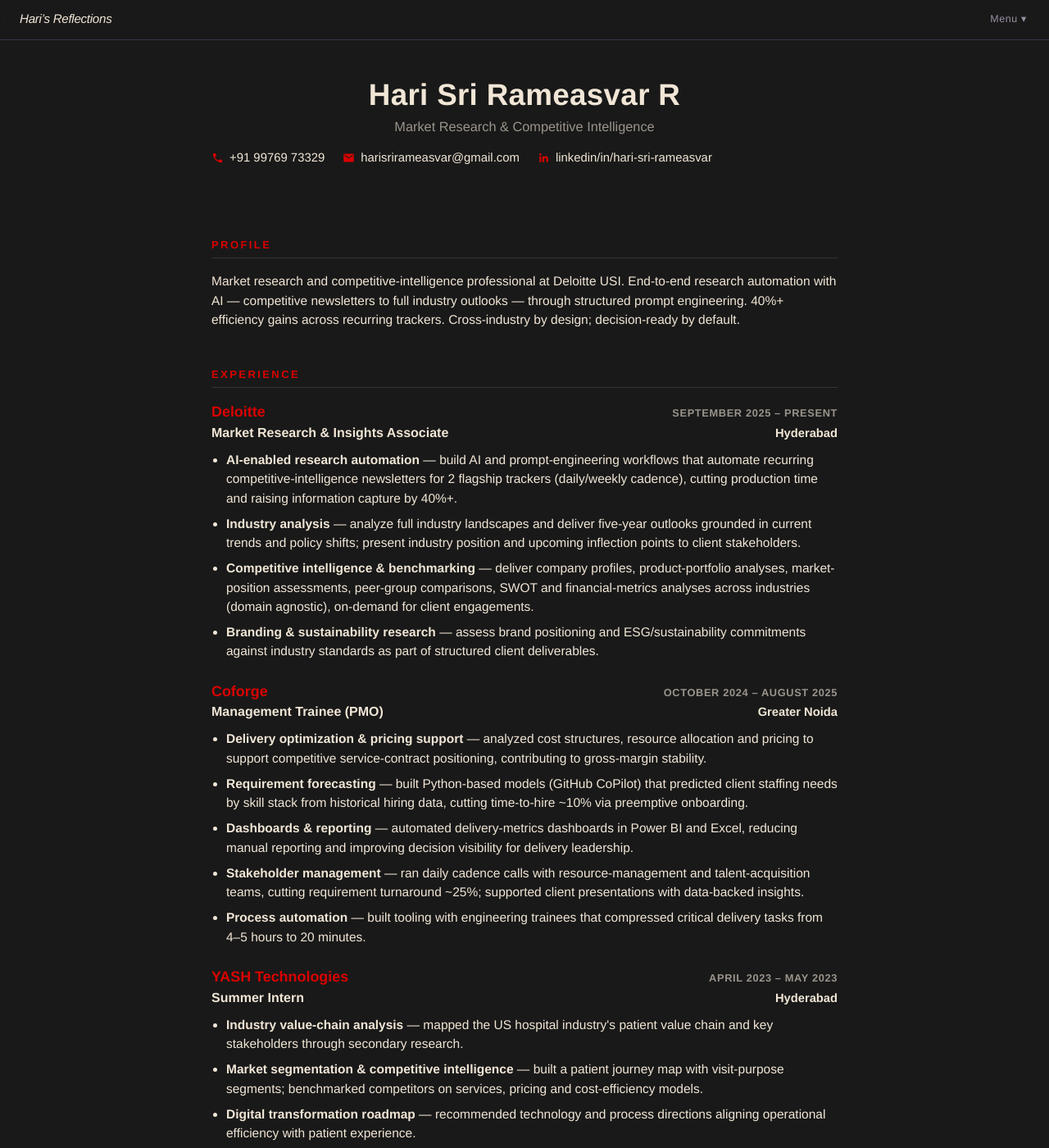
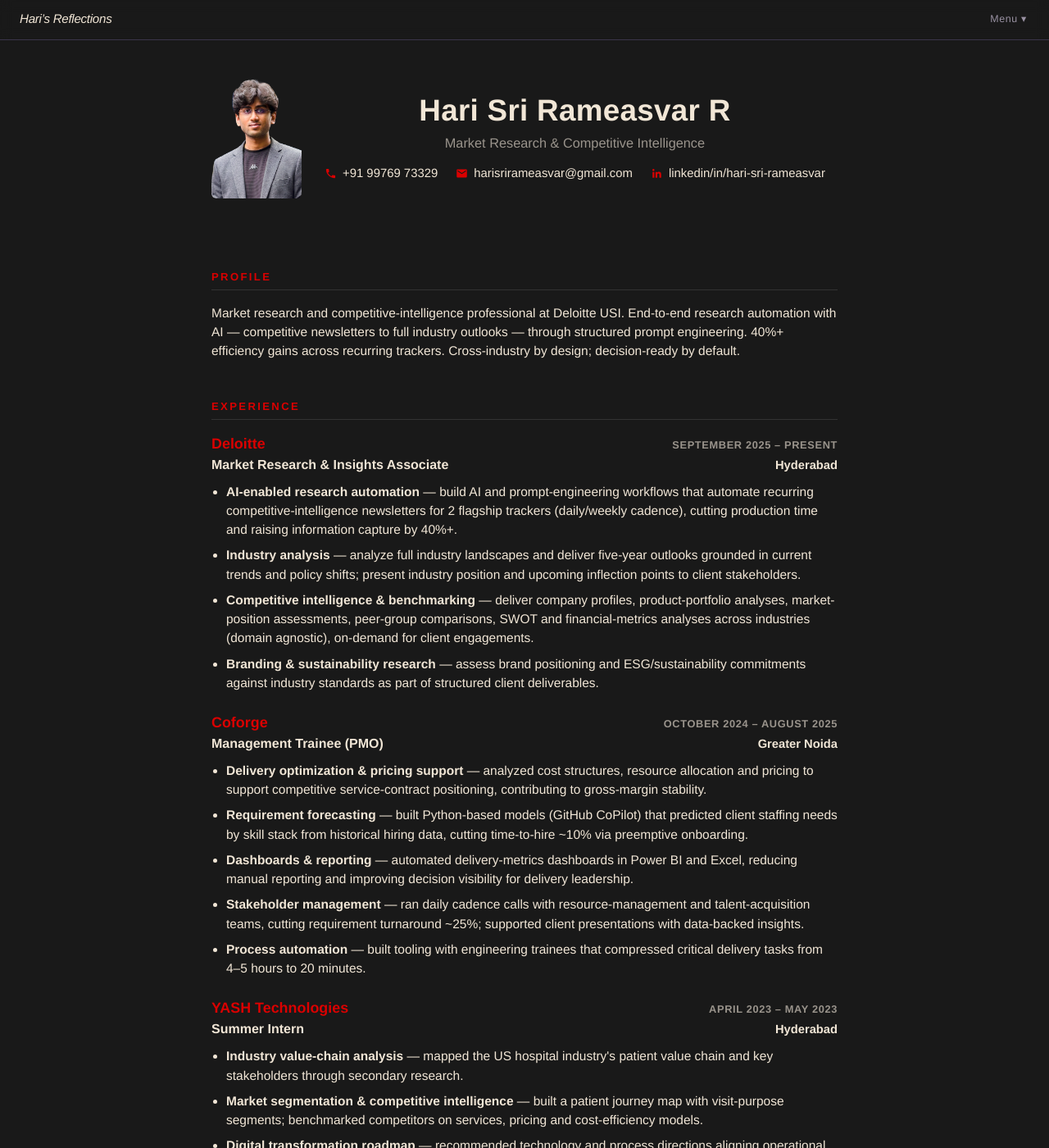
Before and after one commit to h-refs/h-refs.github.io, a Jekyll site: the page resume/index.html, which Jekyll copies as it is, in a window 1280 px wide and 1400 px high. Shown: the whole window at 82% size. Built offline with Jekyll 4.4.1, drawn with Linux system fonts in a browser that asks for light colours.

Commit message:
Resume: scoped link underlines out of shelf/menu, portrait added to header

```diff
--- a/resume/index.html
+++ b/resume/index.html
@@ -20,8 +20,12 @@
     font:15.5px/1.5 "Helvetica Neue", Helvetica, Arial, sans-serif;
     max-width:820px; margin:0 auto; padding:96px 28px 80px;
   }
-  a{color:var(--cream); text-decoration:none; border-bottom:1px solid var(--red);}
-  a:hover{color:#fff;}
+  a{color:var(--cream); text-decoration:none;}
+  main a{border-bottom:1px solid var(--red);}
+  main a:hover{color:#fff;}
+  .topbar a, .dropdown a{border-bottom:none !important;}
+  .identity{display:flex; align-items:center; gap:28px;}
+  .identity img{width:110px; height:auto; flex:none; border-radius:6px;}
   h1{font-size:2.3rem; line-height:1.1; font-weight:700; letter-spacing:.3px;}
   .tagline{color:var(--mid); font-size:1.02rem; margin-top:6px;}
   .contact{margin-top:14px; font-size:.93rem; display:flex; flex-wrap:wrap; gap:4px 22px;}
@@ -83,9 +87,12 @@
     </div>
   </div>
   <header>
-    <h1>Hari Sri Rameasvar R</h1>
-    <p class="tagline">Market Research &amp; Competitive Intelligence</p>
-    <p class="contact">
+    <div class="identity">
+      <img src="assets/portrait.png" alt="Hari Sri Rameasvar R">
+      <div>
+        <h1>Hari Sri Rameasvar R</h1>
+        <p class="tagline">Market Research &amp; Competitive Intelligence</p>
+        <p class="contact">
       <a href="tel:+919976973329">
         <svg viewBox="0 0 24 24"><path d="M6.6 10.8c1.4 2.8 3.8 5.1 6.6 6.6l2.2-2.2c.3-.3.7-.4 1-.2 1.1.4 2.3.6 3.6.6.6 0 1 .4 1 1V20c0 .6-.4 1-1 1C10.6 21 3 13.4 3 4c0-.6.4-1 1-1h3.5c.6 0 1 .4 1 1 0 1.2.2 2.4.6 3.6.1.3 0 .7-.2 1l-2.3 2.2z"/></svg>
         +91 99769 73329</a>
@@ -96,6 +103,8 @@
         <svg viewBox="0 0 24 24"><path d="M20.45 20.45h-3.55v-5.57c0-1.33-.03-3.04-1.85-3.04-1.86 0-2.14 1.45-2.14 2.94v5.67H9.35V9h3.41v1.56h.05c.47-.9 1.63-1.85 3.36-1.85 3.6 0 4.27 2.37 4.27 5.45v6.29zM5.34 7.43c-1.14 0-2.07-.93-2.07-2.07 0-1.15.93-2.07 2.07-2.07 1.15 0 2.07.92 2.07 2.07 0 1.14-.92 2.07-2.07 2.07zM7.12 20.45H3.56V9h3.56v11.45z"/></svg>
         linkedin/in/hari-sri-rameasvar</a>
     </p>
+      </div>
+    </div>
   </header>
 
   <section>
```
Also changed, not shown: resume/assets/portrait.png (added).
